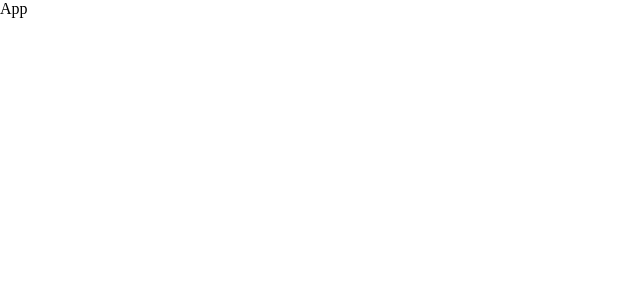
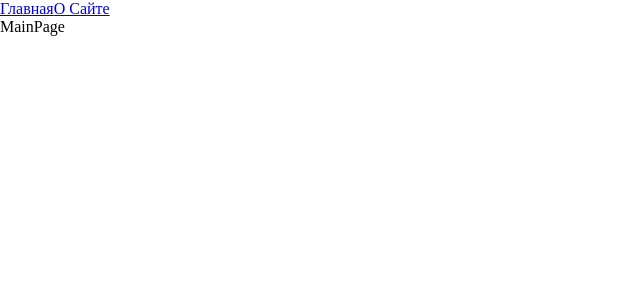
Before and after one commit to mirzoibodullaev/react-news, a React app: page / in a window 1280 px wide. Shown: the top 300 px of the page, without its empty margins (0-640 px from the left). Built offline with nearby package versions, Linux system fonts and the light colour scheme.

Commit message:
add pages and lazy loading

```diff
--- a/package.json
+++ b/package.json
@@ -16,6 +16,7 @@
         "@types/node": "^17.0.21",
         "@types/react": "^17.0.39",
         "@types/react-dom": "^17.0.11",
+        "@types/react-router-dom": "^5.3.3",
         "@types/webpack": "^5.28.0",
         "@types/webpack-dev-server": "^4.7.2",
         "css-loader": "^6.6.0",
@@ -33,6 +34,7 @@
     },
     "dependencies": {
         "react": "^17.0.2",
-        "react-dom": "^17.0.2"
+        "react-dom": "^17.0.2",
+        "react-router-dom": "^6.2.1"
     }
 }
--- a/src/App.tsx
+++ b/src/App.tsx
@@ -1,7 +1,22 @@
+import { Suspense } from "react";
+import { Link, Route, Routes } from "react-router-dom";
+import { MainPageAsync } from "./pages/MainPage/MainPage.async";
+import { AboutPageAync } from "./pages/AboutPage/AboutPage.async";
 import "./index.scss";
 
 const App = () => {
-    return <div className="app">App</div>;
+    return (
+        <div className="app">
+            <Link to={"/"}>Главная</Link>
+            <Link to={"/about"}>О Сайте</Link>
+            <Suspense fallback={<div>Loading...</div>}>
+                <Routes>
+                    <Route path="/" element={<MainPageAsync />} />
+                    <Route path="/about" element={<AboutPageAync />} />
+                </Routes>
+            </Suspense>
+        </div>
+    );
 };
 
 export default App;
--- a/src/index.tsx
+++ b/src/index.tsx
@@ -1,4 +1,10 @@
 import { render } from "react-dom";
+import { BrowserRouter } from "react-router-dom";
 import App from "./App";
 
-render(<App />, document.getElementById("root"));
+render(
+    <BrowserRouter>
+        <App />
+    </BrowserRouter>,
+    document.getElementById("root")
+);
--- /dev/null
+++ b/src/pages/AboutPage/AboutPage.async.tsx
@@ -0,0 +1,6 @@
+import { lazy } from "react";
+
+export const AboutPageAync = lazy(() => new Promise(resolve => {
+    //@ts-ignore
+    setTimeout(() => resolve(import('./AboutPage')), 1500)
+}));
--- /dev/null
+++ b/src/pages/AboutPage/AboutPage.tsx
@@ -0,0 +1,5 @@
+const AboutPage = () => {
+    return <div>AboutPage</div>;
+};
+
+export default AboutPage;
--- /dev/null
+++ b/src/pages/MainPage/MainPage.async.tsx
@@ -0,0 +1,6 @@
+import { lazy } from 'react';
+
+export const MainPageAsync = lazy(() => new Promise(resolve => {
+    //@ts-ignore
+    setTimeout(() => resolve(import('./MainPage')), 1500)
+}));
--- /dev/null
+++ b/src/pages/MainPage/MainPage.tsx
@@ -0,0 +1,8 @@
+
+const MainPage = () => {
+  return (
+    <div>MainPage</div>
+  )
+}
+
+export default MainPage
```
Also changed, not shown: 3 other files (tests, documents, lock files or other folders).
